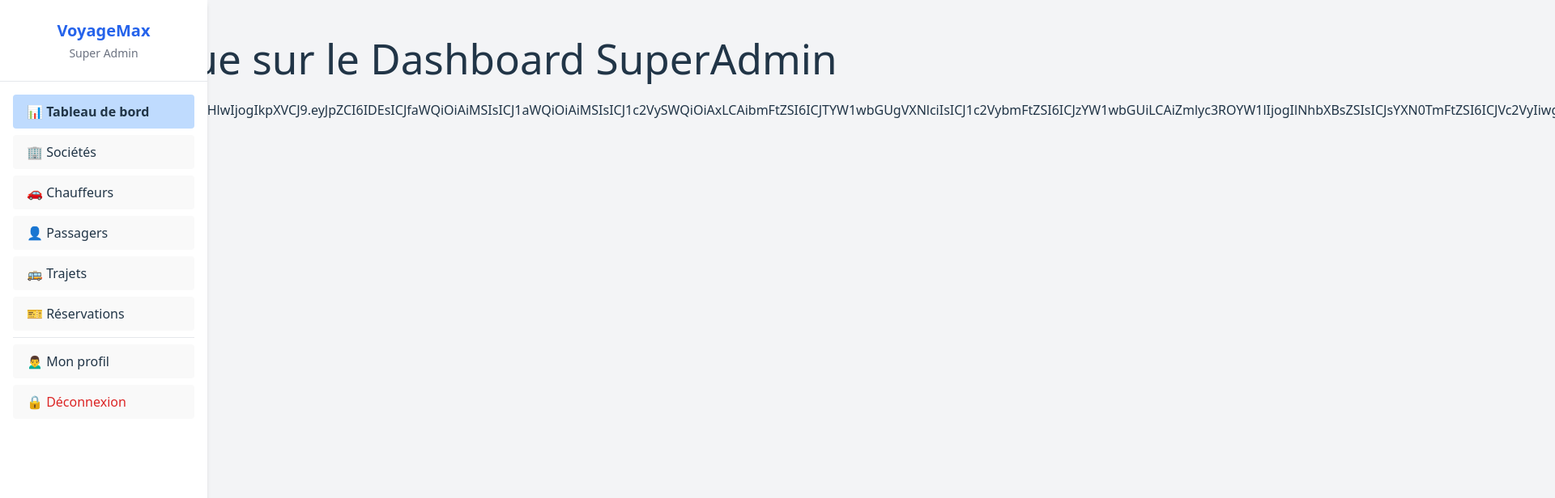
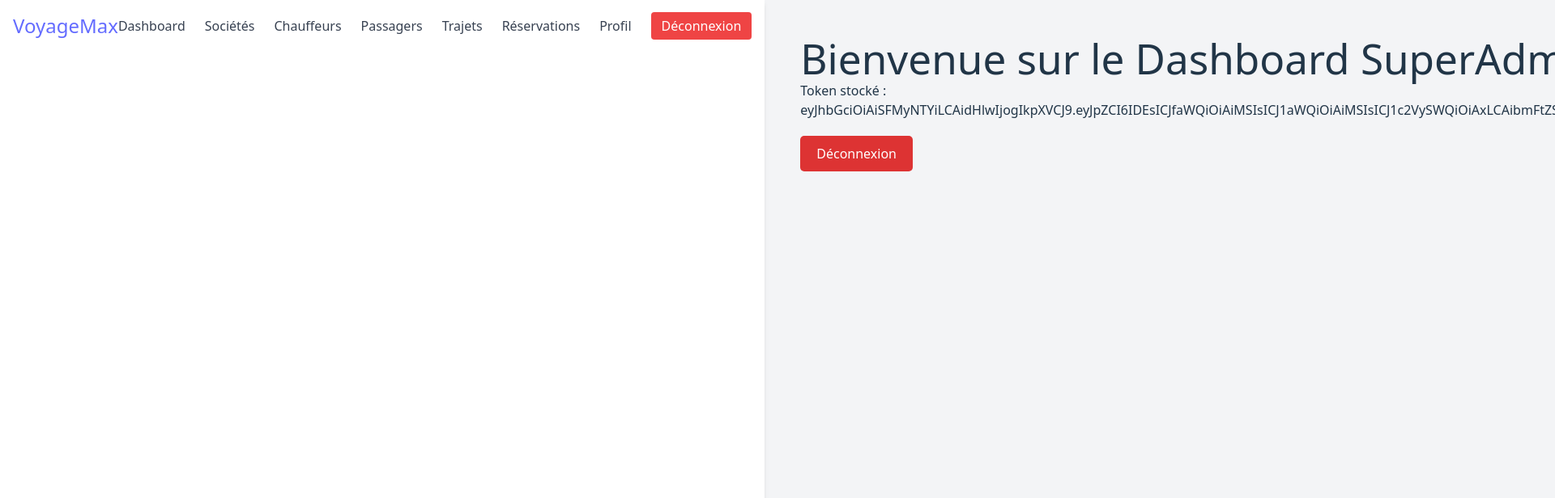
Before and after one commit to hdesumo/voyagemax-superadmin, a React (Vite) app: page /dashboard in a window 1280 px wide. Shown: the top 616 px of the page at 81% size, 1920 px wide, since content can reach past the window. Built offline with nearby package versions, Linux system fonts and the light colour scheme; sample sign-in values are in the browser's storage.

Commit message:
Deploy: SuperAdmin to Vercel

```diff
--- a/package.json
+++ b/package.json
@@ -28,9 +28,9 @@
   },
   "devDependencies": {
     "@vitejs/plugin-react": "^4.2.1",
-    "autoprefixer": "^10.4.14",
-    "postcss": "^8.4.21",
-    "tailwindcss": "^3.4.1",
+    "autoprefixer": "^10.4.21",
+    "postcss": "^8.5.6",
+    "tailwindcss": "^3.4.17",
     "vite": "^7.0.6"
   }
 }
--- a/src/App.jsx
+++ b/src/App.jsx
@@ -10,6 +10,7 @@ import PassengersPage from './pages/PassengersPage';
 import TripsPage from './pages/TripsPage';
 import BookingsPage from './pages/BookingsPage';
 import SuperAdminProfilePage from './pages/SuperAdminProfilePage';
+import SuperAdminNavbar from './components/SuperAdminNavbar';
 
 console.log("🚀 Composant LoginSuperAdmin affiché !");
 
@@ -26,7 +27,7 @@ function App() {
 
   return (
     <div className="flex h-screen">
-      {showSidebar && <Sidebar />}
+      {showSidebar && <SuperAdminNavbar />}
 
       <div className="flex-1 overflow-y-auto p-6 bg-gray-100">
         <Routes>
--- a/src/api.js
+++ b/src/api.js
@@ -1,20 +1,20 @@
-// src/api.js
 import axios from 'axios';
 
 const api = axios.create({
-  baseURL: import.meta.env.VITE_API_URL,
+  baseURL: import.meta.env.VITE_API_URL, // Ex: https://api.voyagemax.net/api
   headers: {
     'Content-Type': 'application/json',
   },
+  withCredentials: true // ✅ Nécessaire pour gérer CORS + cookies si backend le supporte
 });
 
-// Ajoute un intercepteur pour envoyer le token si présent
+// Intercepteur pour ajouter le token Authorization si présent
 api.interceptors.request.use((config) => {
-  const user = JSON.parse(localStorage.getItem('user'));
-  if (user?.token) {
-    config.headers.Authorization = `Bearer ${user.token}`;
+  const token = localStorage.getItem('superAdminToken');
+  if (token) {
+    config.headers.Authorization = `Bearer ${token}`;
   }
   return config;
 });
 
-export default api;;
+export default api;
--- a/src/components/ProtectedRoute.jsx
+++ b/src/components/ProtectedRoute.jsx
@@ -1,9 +1,16 @@
+import React from 'react';
 import { Navigate } from 'react-router-dom';
 
-const ProtectedRoute = ({ children, role }) => {
+const ProtectedRoute = ({ children }) => {
   const user = JSON.parse(localStorage.getItem('user'));
-  if (!user || user.role !== role) {
-    return <Navigate to="/login" />;
+
+  if (!user?.token) {
+    // Rediriger vers la page de login si pas de token
+    return <Navigate to="/" replace />;
   }
+
+  // Afficher le composant protégé si l'utilisateur est authentifié
   return children;
 };
+
+export default ProtectedRoute;
--- a/src/components/Sidebar.jsx
+++ /dev/null
@@ -1,84 +0,0 @@
-import { useNavigate, useLocation } from 'react-router-dom'
-
-function Sidebar() {
-  const navigate = useNavigate()
-  const location = useLocation()
-
-  const isActive = (path) => location.pathname === path
-
-  const logout = () => {
-    localStorage.removeItem('superAdminToken')
-    navigate('/login')
-  }
-
-  return (
-    <aside className="w-64 bg-white shadow-md h-full fixed top-0 left-0 z-10">
-      <div className="p-6 text-center border-b">
-        <h2 className="text-xl font-bold text-blue-600">VoyageMax</h2>
-        <p className="text-gray-500 text-sm mt-1">Super Admin</p>
-      </div>
-
-      <nav className="p-4 space-y-2">
-        <button
-          onClick={() => navigate('/dashboard')}
-          className={`block w-full text-left px-4 py-2 rounded hover:bg-blue-100 ${isActive('/dashboard') && 'bg-blue-200 font-semibold'}`}
-        >
-          📊 Tableau de bord
-        </button>
-
-        <button
-          onClick={() => navigate('/companies')}
-          className={`block w-full text-left px-4 py-2 rounded hover:bg-blue-100 ${isActive('/companies') && 'bg-blue-200 font-semibold'}`}
-        >
-          🏢 Sociétés
-        </button>
-
-        <button
-          onClick={() => navigate('/drivers')}
-          className={`block w-full text-left px-4 py-2 rounded hover:bg-blue-100 ${isActive('/drivers') && 'bg-blue-200 font-semibold'}`}
-        >
-          🚗 Chauffeurs
-        </button>
-
-        <button
-          onClick={() => navigate('/passengers')}
-          className={`block w-full text-left px-4 py-2 rounded hover:bg-blue-100 ${isActive('/passengers') && 'bg-blue-200 font-semibold'}`}
-        >
-          👤 Passagers
-        </button>
-
-        <button
-          onClick={() => navigate('/trips')}
-          className={`block w-full text-left px-4 py-2 rounded hover:bg-blue-100 ${isActive('/trips') && 'bg-blue-200 font-semibold'}`}
-        >
-          🚌 Trajets
-        </button>
-
-        <button
-          onClick={() => navigate('/bookings')}
-          className={`block w-full text-left px-4 py-2 rounded hover:bg-blue-100 ${isActive('/bookings') && 'bg-blue-200 font-semibold'}`}
-        >
-          🎫 Réservations
-        </button>
-
-        <hr className="my-4" />
-
-        <button
-          onClick={() => navigate('/profile')}
-          className={`block w-full text-left px-4 py-2 rounded hover:bg-blue-100 ${isActive('/profile') && 'bg-blue-200 font-semibold'}`}
-        >
-          🙍‍♂️ Mon profil
-        </button>
-
-        <button
-          onClick={logout}
-          className="block w-full text-left px-4 py-2 rounded text-red-600 hover:bg-red-100"
-        >
-          🔒 Déconnexion
-        </button>
-      </nav>
-    </aside>
-  )
-}
-
-export default Sidebar
--- /dev/null
+++ b/src/components/SuperAdminNavbar.jsx
@@ -0,0 +1,61 @@
+import React, { useState } from 'react';
+import { Link, useNavigate } from 'react-router-dom';
+
+const SuperAdminNavbar = () => {
+  const navigate = useNavigate();
+  const [menuOpen, setMenuOpen] = useState(false);
+
+  const handleLogout = () => {
+    localStorage.removeItem('superAdminToken');
+    navigate('/login');
+  };
+
+  return (
+    <nav className="bg-white shadow-md sticky top-0 z-50">
+      <div className="max-w-7xl mx-auto px-4 py-3 flex items-center justify-between">
+        {/* Logo */}
+        <div className="text-2xl font-bold text-blue-600">
+          <Link to="/dashboard">VoyageMax</Link>
+        </div>
+
+        {/* Hamburger */}
+        <div className="md:hidden">
+          <button onClick={() => setMenuOpen(!menuOpen)} className="focus:outline-none">
+            <svg
+              className="h-6 w-6 text-gray-700"
+              xmlns="http://www.w3.org/2000/svg"
+              fill="none"
+              viewBox="0 0 24 24"
+              stroke="currentColor"
+            >
+              {menuOpen ? (
+                <path strokeLinecap="round" strokeLinejoin="round" strokeWidth={2} d="M6 18L18 6M6 6l12 12" />
+              ) : (
+                <path strokeLinecap="round" strokeLinejoin="round" strokeWidth={2} d="M4 6h16M4 12h16M4 18h16" />
+              )}
+            </svg>
+          </button>
+        </div>
+
+        {/* Navigation links */}
+        <div className={`md:flex md:items-center space-x-6 ${menuOpen ? 'block' : 'hidden'} md:block`}>
+          <Link to="/dashboard" className="block py-2 text-gray-700 hover:text-blue-600">Dashboard</Link>
+          <Link to="/companies" className="block py-2 text-gray-700 hover:text-blue-600">Sociétés</Link>
+          <Link to="/drivers" className="block py-2 text-gray-700 hover:text-blue-600">Chauffeurs</Link>
+          <Link to="/passengers" className="block py-2 text-gray-700 hover:text-blue-600">Passagers</Link>
+          <Link to="/trips" className="block py-2 text-gray-700 hover:text-blue-600">Trajets</Link>
+          <Link to="/bookings" className="block py-2 text-gray-700 hover:text-blue-600">Réservations</Link>
+          <Link to="/profile" className="block py-2 text-gray-700 hover:text-blue-600">Profil</Link>
+          <button
+            onClick={handleLogout}
+            className="bg-red-500 text-white px-3 py-1 rounded hover:bg-red-600 ml-2"
+          >
+            Déconnexion
+          </button>
+        </div>
+      </div>
+    </nav>
+  );
+};
+
+export default SuperAdminNavbar;
--- a/src/pages/DashboardSuperAdmin.jsx
+++ b/src/pages/DashboardSuperAdmin.jsx
@@ -1,8 +1,32 @@
+import { useNavigate } from 'react-router-dom';
+
 const DashboardSuperAdmin = () => {
+  const navigate = useNavigate();
+
+  const handleLogout = () => {
+    localStorage.removeItem('superAdminToken');
+    navigate('/login');
+  };
+
   return (
     <div style={{ padding: 20 }}>
       <h1>Bienvenue sur le Dashboard SuperAdmin</h1>
-      <p>Token stocké : {localStorage.getItem('token')}</p>
+      <p>Token stocké : {localStorage.getItem('superAdminToken')}</p>
+
+      <button
+        onClick={handleLogout}
+        style={{
+          marginTop: 20,
+          padding: '10px 20px',
+          backgroundColor: '#d33',
+          color: '#fff',
+          border: 'none',
+          borderRadius: 5,
+          cursor: 'pointer'
+        }}
+      >
+        Déconnexion
+      </button>
     </div>
   );
 };
--- a/src/pages/LoginSuperAdmin.jsx
+++ b/src/pages/LoginSuperAdmin.jsx
@@ -12,16 +12,18 @@ const LoginSuperAdmin = () => {
     e.preventDefault();
 
     try {
-      const response = await axios.post('https://api.voyagemax.net/api/auth/login/superadmin', {
-        email,
-        password,
-      });
+      const response = await axios.post(
+        'https://api.voyagemax.net/api/auth/login/superadmin',
+        { email, password },
+        {
+          withCredentials: true // 🔴 Nécessaire pour CORS + cookies
+        }
+      );
 
       const { token } = response.data;
 
       // Sauvegarde du token dans le localStorage
-      localStorage.setItem('token', token);
-      localStorage.setItem('role', 'superadmin');
+      localStorage.setItem('superAdminToken', token);
 
       // Redirection vers le dashboard
       navigate('/dashboard');
--- a/tailwind.config.js
+++ b/tailwind.config.js
@@ -1,5 +1,5 @@
 /** @type {import('tailwindcss').Config} */
-export default {
+module.exports = {
   content: [
     "./index.html",
     "./src/**/*.{js,jsx,ts,tsx}",
```
Also changed, not shown: 2 other files (tests, documents, lock files or other folders).
